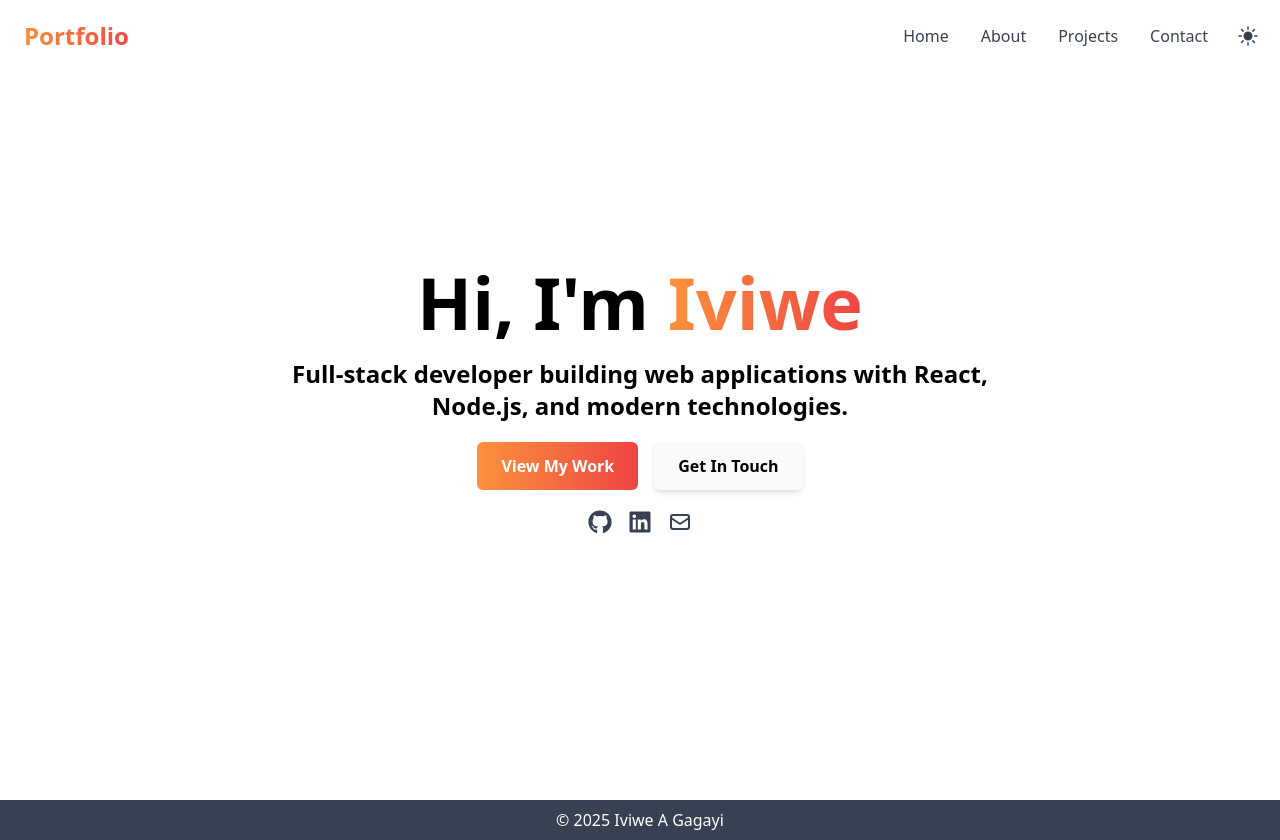
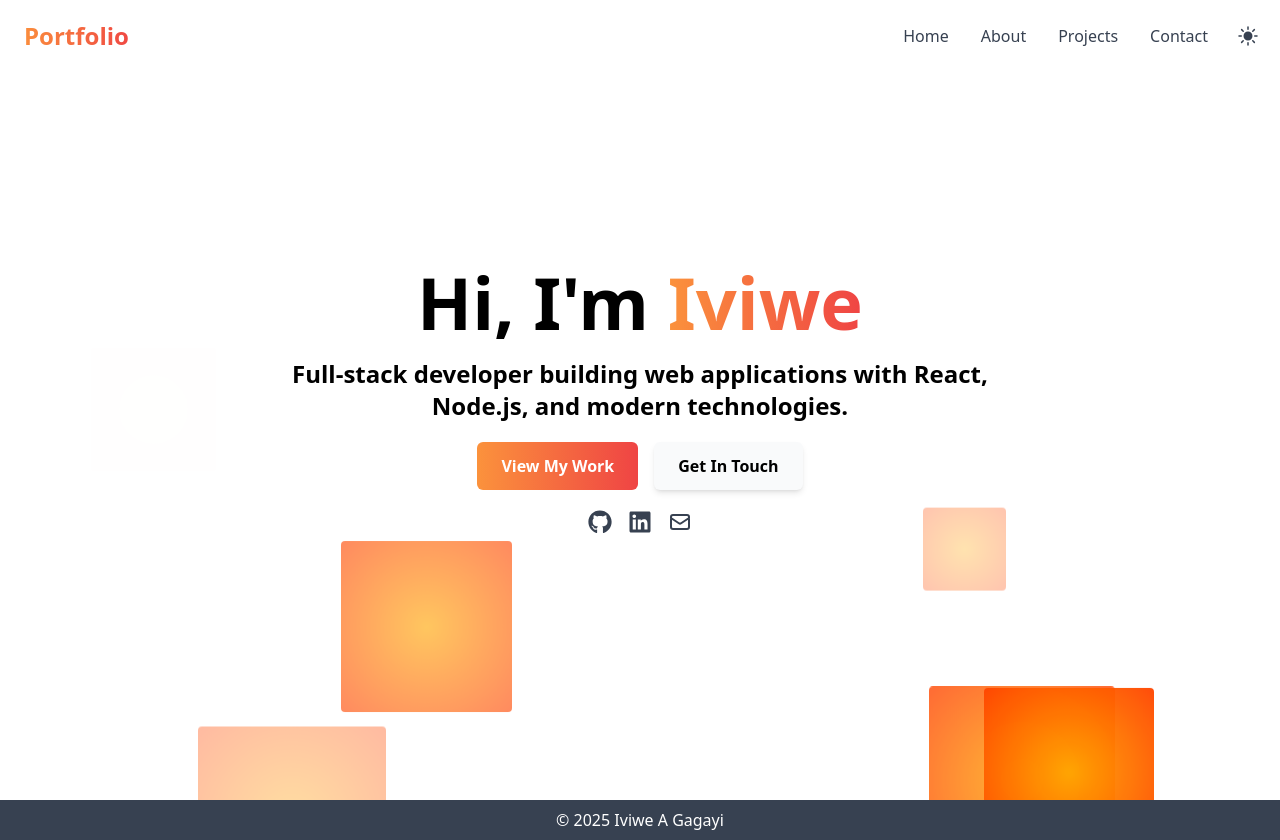
Before and after one commit to Iviwe-Gagayi/portfolio, a React (Create React App) app: page / in a window 1280 px wide. Built offline with nearby package versions, Linux system fonts and the light colour scheme.

Commit message:
Added square blobs to home page

```diff
--- a/src/Home.js
+++ b/src/Home.js
@@ -1,33 +1,39 @@
 import React from 'react';
 import { FaGithub, FaLinkedin } from 'react-icons/fa';
 import { HiOutlineMail } from 'react-icons/hi';
+import LavaBlobs from './LavaBlobs';
 
 function Home() {
   return (
-    <div className="flex  flex-col items-center justify-center h-screen bg-white gap-5">
-     <h1 className="text-7xl font-bold">
+    <div className="relative flex flex-col items-center justify-center h-screen bg-white gap-5 overflow-hidden">
+      <LavaBlobs count={6} />
+
+      <h1 className="text-7xl font-bold relative z-10">
         Hi, I'm{" "}
         <span className="text-transparent bg-clip-text bg-gradient-to-r from-orange-400 to-red-500">
           Iviwe
         </span>
       </h1>
-  <div>
-       <h2 className="text-2xl font-bold black">
+
+      <div className="relative z-10 text-center">
+        <h2 className="text-2xl font-bold text-black">
           Full-stack developer building web applications with React,
         </h2>
-        <h3 className=" flex text-2xl font-bold black justify-center">
+        <h3 className="text-2xl font-bold text-black">
           Node.js, and modern technologies.
         </h3>
       </div>
-      <div className='flex gap-4'>
-      <button className=' font-semibold bg-gradient-to-r from-orange-400 to-red-500  text-white rounded-md px-6 py-3'>
+
+      <div className="flex gap-4 relative z-10">
+        <button className="font-semibold bg-gradient-to-r from-orange-400 to-red-500 text-white rounded-md px-6 py-3">
           View My Work
         </button>
-        <button className=' font-semibold shadow-md bg-gray-50 text-black rounded-md px-6 py-3'>
+        <button className="font-semibold shadow-md bg-gray-50 text-black rounded-md px-6 py-3">
           Get In Touch
         </button>
       </div>
-      <div className="flex gap-4">
+
+      <div className="flex gap-4 relative z-10">
         <a href="https://github.com/Iviwe-Gagayi" target="_blank" rel="noopener noreferrer">
           <FaGithub className="h-6 w-6 text-gray-700 hover:text-orange-500 transition-colors duration-300" />
         </a>
--- /dev/null
+++ b/src/LavaBlobs.jsx
@@ -0,0 +1,57 @@
+import { useEffect, useState } from "react";
+
+export default function LavaBlobs({ count = 10 }) {
+  const [blobs, setBlobs] = useState([]);
+
+  useEffect(() => {
+    const newBlobs = Array.from({ length: count }).map(() => ({
+      size: 80 + Math.random() * 120,
+      left: Math.random() * 100,
+      duration: 8 + Math.random() * 8,
+      delay: Math.random() * 5,
+    }));
+    setBlobs(newBlobs);
+  }, [count]);
+
+  return (
+    <div className="absolute inset-0 overflow-hidden pointer-events-none">
+      {blobs.map((blob, i) => (
+        <div
+          key={i}
+          style={{
+            width: blob.size,
+            height: blob.size,
+            left: `${blob.left}%`,
+            bottom: `-150px`,
+            background: "radial-gradient(circle, #FFA500 0%, #FF4500 100%)",
+            animation: `floatUp ${blob.duration}s linear ${blob.delay}s infinite`,
+          }}
+          className="absolute rounded"
+        />
+      ))}
+
+      <style jsx>{`
+        @keyframes floatUp {
+          0% {
+            transform: translateY(0);
+            opacity: 0;
+          }
+          10% {
+            opacity: 1;
+          }
+
+          50%{
+          opacity: 0;
+          }
+          90% {
+            opacity: 1;
+          }
+          100% {
+            transform: translateY(-120vh);
+            opacity: 1;
+          }
+        }
+      `}</style>
+    </div>
+  );
+}
```
Lines whose indentation alone changed are shown as unchanged.
